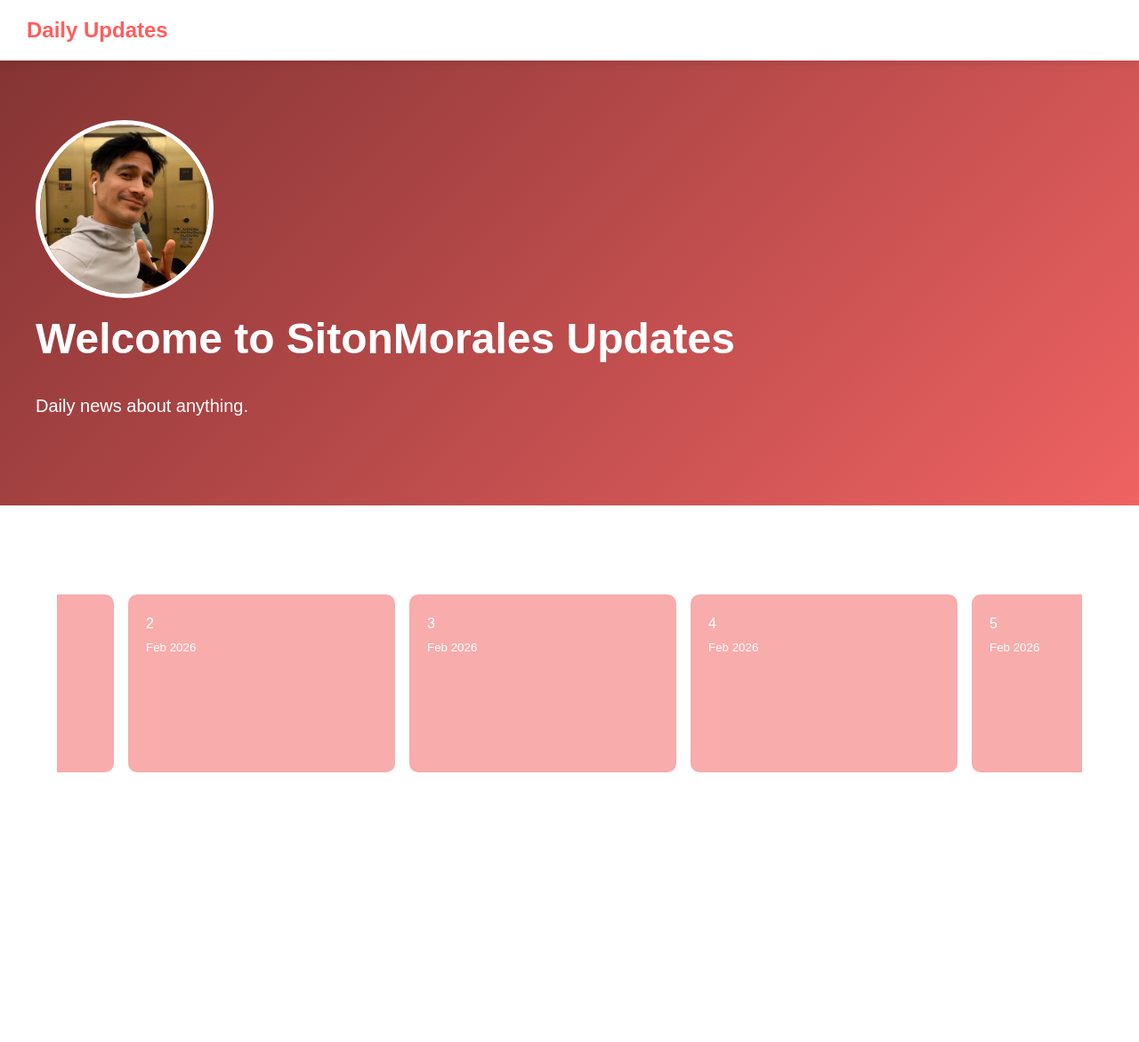
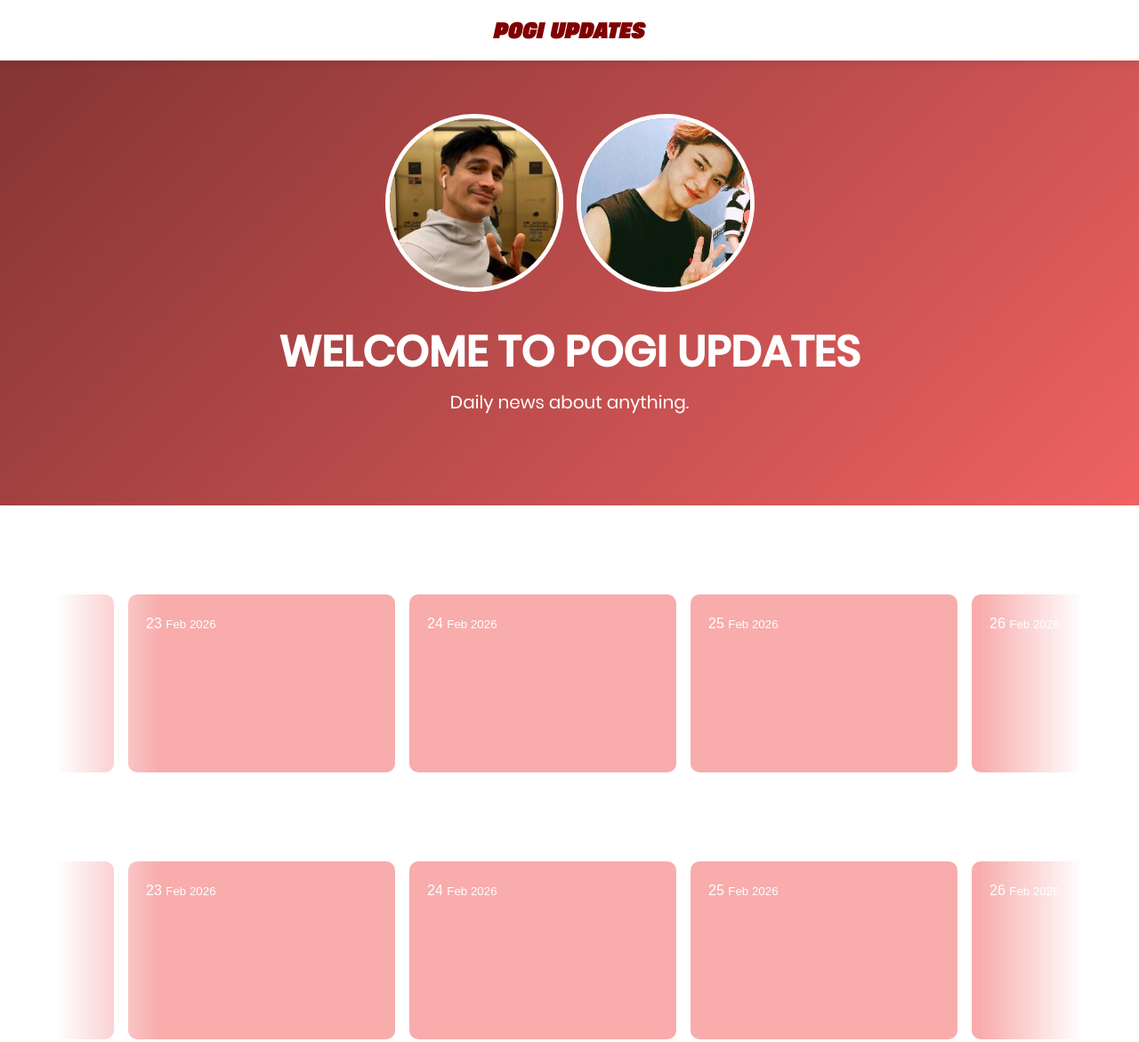
Before and after one commit to cyrosaurusrex/BlogSite, a plain HTML site: page SitonMorales/index.html in a window 1280 px wide. Shown: the top 1171 px of the page at 89% size. Before the commit the page ends 968 px from the top, so only its background shows below. Drawn offline with Linux system fonts and the light colour scheme.

Commit message:
Polished version of Website.

```diff
--- a/SitonMorales/SitonMoralesCSS/stylesheet.css
+++ b/SitonMorales/SitonMoralesCSS/stylesheet.css
@@ -1,3 +1,20 @@
+@font-face {
+  font-family: 'HeadingNowTrial';
+  src: url('../assets/fonts/HeadingNowTrial-68HeavyItalic.ttf') format('truetype');
+  font-weight: normal;
+  font-style: normal;
+}
+
+@font-face {
+  font-family: 'PoppinsMedium';
+  src: url('../assets/fonts/poppins.medium.ttf') format('truetype');
+}
+
+@font-face {
+  font-family: 'PoppinsRegular';
+  src: url('../assets/fonts/poppins.regular.ttf') format('truetype');
+}
+
 * {
     margin: 0;
     padding: 0;
@@ -25,12 +42,16 @@ body {
 }
 
 .navbar h2 {
-    color: #ff4c4ce7;
+    color: #800000;
     font-size: 24px;
+    font-family: 'HeadingNowTrial', sans-serif;
+    text-align: center;
+    width: 100%;
 }
 
 .hero {
     display: flex;
+    flex-direction: column;
     justify-content: space-between;
     align-items: center;
     padding: 60px 40px;
@@ -39,6 +60,7 @@ body {
 }
 
 .hero-content {
+    text-align: center;
     flex: 1;
     color: white;
     z-index: 2;
@@ -46,12 +68,15 @@ body {
 
 .hero h1 {
     font-size: 48px;
-    margin-bottom: 20px;
+    margin-bottom: 1px;
+    font-family: 'PoppinsMedium', sans-serif;
 }
 
 .hero p {
     font-size: 20px;
-    margin-bottom: 30px;
+    margin-top: 0px;
+    margin-bottom: 10px;
+    font-family: 'PoppinsRegular', sans-serif;
 }
 
 .carousel{
@@ -59,6 +84,8 @@ body {
     width: 90%;
     overflow: hidden;
     position: relative;
+    -webkit-mask-image: linear-gradient(to right, transparent, black 10%, black 90%, transparent);
+    mask-image: linear-gradient(to right, transparent, black 10%, black 90%, transparent);
 }
 
 .carousel:hover .group{
@@ -85,3 +112,19 @@ body {
     from { transform: translateX(0);}
     to {transform: translateX(-50%);}
 }
+
+.photo-wrap {
+    display: flex;
+    gap: 15px;
+    flex-direction: row;
+    margin-bottom: 30px;
+    align-items: center;
+}
+
+.profile-img {
+    width: 200px;
+    height: 200px;
+    border-radius: 50%;
+    object-fit: cover;
+    border: 5px solid white;
+}
--- a/SitonMorales/index.html
+++ b/SitonMorales/index.html
@@ -8,84 +8,51 @@
 </head>
 <body>
     <nav class="navbar">
-        <h2>Daily Updates</h2>
+        <h2>POGI UPDATES</h2>
     </nav>
 
     <section id="home" class="hero">
-         <div class="heroPhoto">
-            <img src="assets/images/SitonPhoto.jpg" style="width: 200px; height: 200px; border-radius: 50%; object-fit: cover; border: 5px solid white;"
+    <div class="photo-wrap">
+        <img src="assets/images/SitonPhoto.jpg" class="profile-img">
+        <img src="assets/images/MoralesPhoto.jpg" class="profile-img">
     </div>
+
     <div class="hero-content">
-            <h1>Welcome to SitonMorales Updates</h1>
+        <h1>WELCOME TO POGI UPDATES</h1>
         <p>Daily news about anything.</p>
     </div>
     </section>
         <div class="carousel">
             <div class="group">
-                <div class="card">1
-                    <h3></h3>
-                    <p></p>
-                    <small>Feb 2026</small>
+                <div class="card">22 <small>Feb 2026</small></div>
+                <div class="card">23 <small>Feb 2026</small></div>
+                <div class="card">24 <small>Feb 2026</small></div>
+                <div class="card">25 <small>Feb 2026</small></div>
+                <div class="card">26 <small>Feb 2026</small></div>
+                <div class="card">27 <small>Feb 2026</small></div>
             </div>
-                <div class="card">2
-                    <h3></h3>
-                    <p></p>
-                    <small>Feb 2026</small>
-                </div>
-                <div class="card">3
-                    <h3></h3>
-                    <p></p>
-                    <small>Feb 2026</small>
-                </div>
-                <div class="card">4
-                    <h3></h3>
-                    <p></p>
-                    <small>Feb 2026</small>
-                </div>
-                <div class="card">5
-                    <h3></h3>
-                    <p></p>
-                    <small>Feb 2026</small>
-                </div>
-                <div class="card">6
-                    <h3></h3>
-                    <p></p>
-                    <small>Feb 2026</small>
         </div>
 
-
-                <!-----duplicate for carousel---->
-                <div class="card">1
-                    <h3></h3>
-                    <p></p>
-                    <small>Feb 2026</small>
-                </div>
-                <div class="card">2
-                    <h3></h3>
-                    <p></p>
-                    <small>Feb 2026</small>
-                </div>
-                <div class="card">3
-                    <h3></h3>
-                    <p></p>
-                    <small>Feb 2026</small>
-                </div>
-                <div class="card">4
-                    <h3></h3>
-                    <p></p>
-                    <small>Feb 2026</small>
-                </div>
-                <div class="card">5
-                    <h3></h3>
-                    <p></p>
-                    <small>Feb 2026</small>
-                </div>
-                <div class="card">6
-                    <h3></h3>
-                    <p></p>
-                    <small>Feb 2026</small>
+        <div class="carousel">
+            <div class="group">
+                <div class="card">22 <small>Feb 2026</small></div>
+                <div class="card">23 <small>Feb 2026</small></div>
+                <div class="card">24 <small>Feb 2026</small></div>
+                <div class="card">25 <small>Feb 2026</small></div>
+                <div class="card">26 <small>Feb 2026</small></div>
+                <div class="card">27 <small>Feb 2026</small></div>
             </div>
         </div>
         </div>
+
+    <script>
+    const allGroups = document.querySelectorAll('.group');
+    allGroups.forEach(group => {
+        group.innerHTML += group.innerHTML;
+    });
+    </script>
+
+    <hr class="simple-line">
+
 </body>
 </html>
```
Also changed, not shown: SitonMorales/assets/fonts/HeadingNowTrial-68HeavyItalic.ttf (added), SitonMorales/assets/fonts/poppins.medium.ttf (added), SitonMorales/assets/fonts/poppins.regular.ttf (added), SitonMorales/assets/images/MoralesPhoto.jpg (added). Lines whose indentation alone changed are shown as unchanged.
